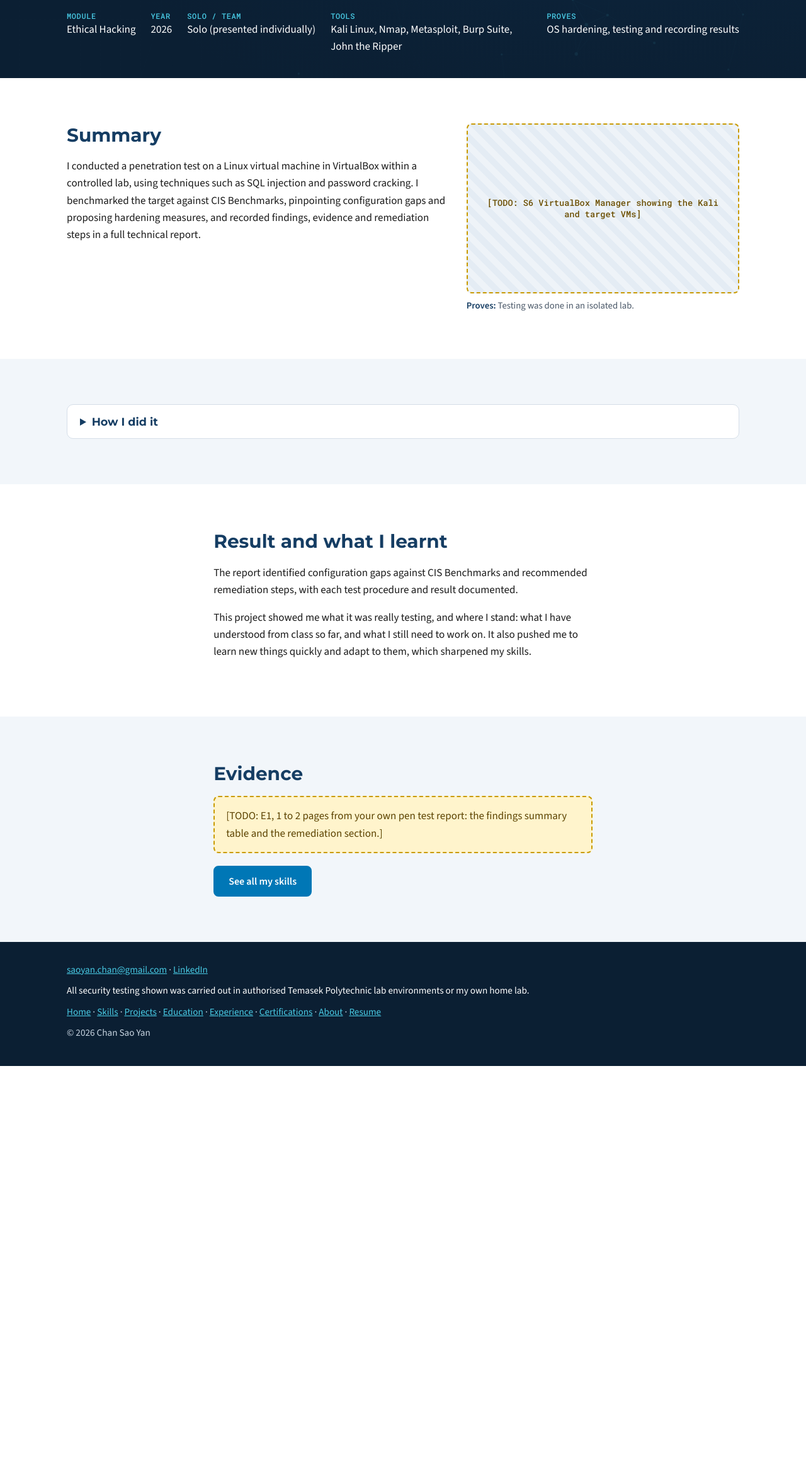
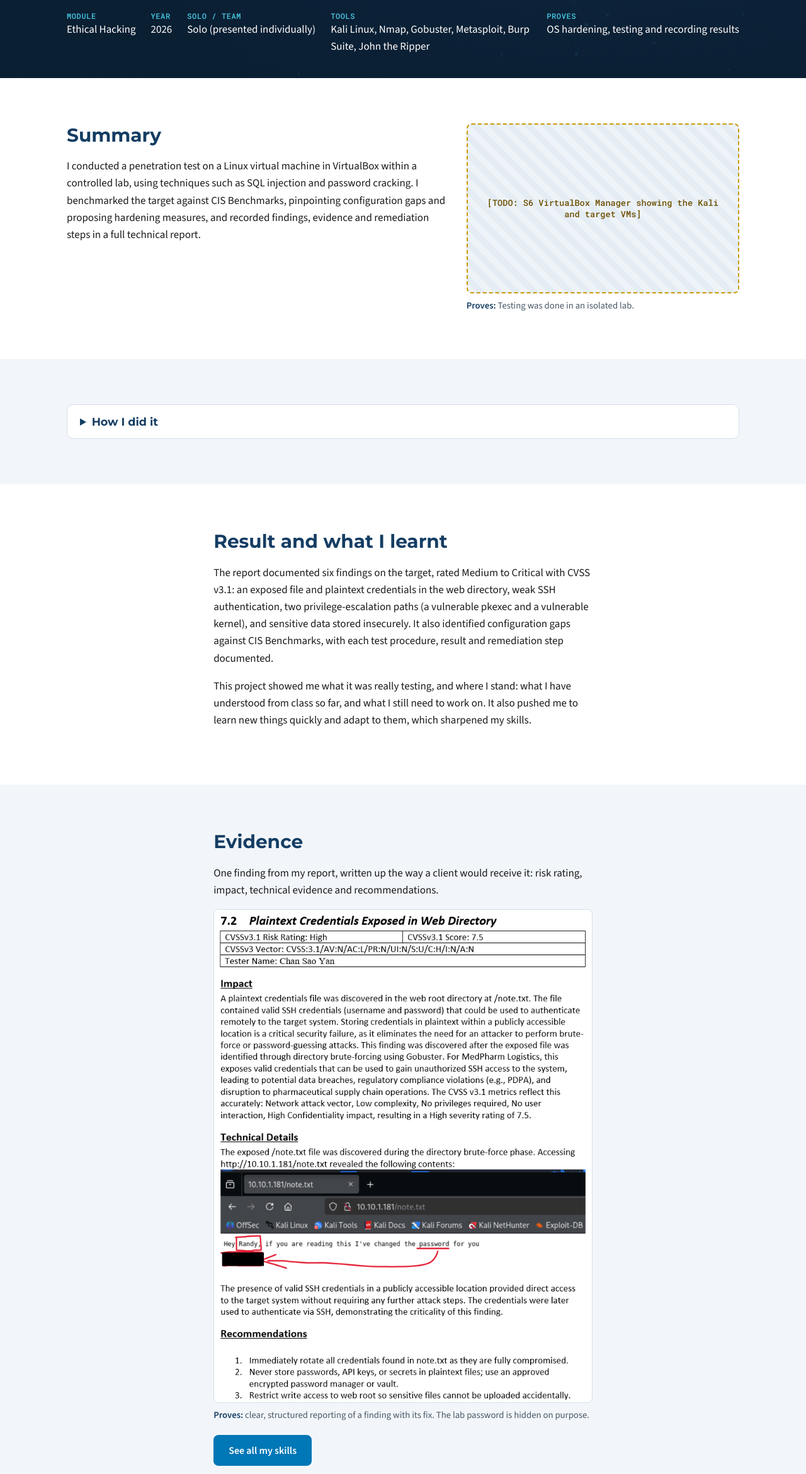
Before and after one commit to Akori-CSY/Akori-CSY.github.io, a plain HTML site: page project-penetration-testing.html in a window 1280 px wide. Shown: the part 219-2560 px from the top of the page at 63% size. Before the commit the page ends 1912 px from the top, so only its background shows below. Drawn offline with nearby package versions, Linux system fonts and the light colour scheme.

Commit message:
Add pen test report pages (E1): findings table and finding 7.2
Lab password in the finding screenshot is covered.

Co-Authored-By: Claude Opus 5.5 <noreply@anthropic.com>

```diff
--- a/project-penetration-testing.html
+++ b/project-penetration-testing.html
@@ -39,7 +39,7 @@
         <a class="back" href="projects.html">&larr; All projects</a>
         <span class="eyebrow">&gt; nmap -sV</span>
         <h1>Penetration Testing Assignment</h1>
-        <dl class="meta"><div><dt>Module</dt><dd>Ethical Hacking</dd></div><div><dt>Year</dt><dd>2026</dd></div><div><dt>Solo / team</dt><dd>Solo (presented individually)</dd></div><div><dt>Tools</dt><dd>Kali Linux, Nmap, Metasploit, Burp Suite, John the Ripper</dd></div><div><dt>Proves</dt><dd>OS hardening, testing and recording results</dd></div></dl>
+        <dl class="meta"><div><dt>Module</dt><dd>Ethical Hacking</dd></div><div><dt>Year</dt><dd>2026</dd></div><div><dt>Solo / team</dt><dd>Solo (presented individually)</dd></div><div><dt>Tools</dt><dd>Kali Linux, Nmap, Gobuster, Metasploit, Burp Suite, John the Ripper</dd></div><div><dt>Proves</dt><dd>OS hardening, testing and recording results</dd></div></dl>
       </div>
     </section>
 
@@ -80,8 +80,8 @@
             </li>
             <li>
               <h3>Benchmark and report</h3>
-              <p>Evaluated hardening against CIS Benchmarks and wrote the full report with findings, evidence and remediation.</p>
-              <figure class="shot"><div class="ph" style="aspect-ratio:16 / 10" role="img" aria-label="Placeholder: S12">[TODO: S12 report cover page, CIS Benchmark findings table, remediation section]</div><figcaption><b>Proves:</b> Recording results and reporting in a structured format.</figcaption></figure>
+              <p>Evaluated hardening against CIS Benchmarks and wrote the full report: six findings, each scored with CVSS v3.1, with evidence and remediation steps.</p>
+              <figure class="shot"><a href="assets/screenshots/E1b.png" target="_blank" rel="noopener"><img src="assets/screenshots/E1b.png" alt="Findings summary table from my report: six findings F001 to F006 on host 10.10.1.181 with CVSS v3 scores from 5.3 Medium to 9.8 Critical" width="1150" height="994" loading="lazy"></a><figcaption><b>Proves:</b> recording results in a structured format, each finding scored with CVSS v3.1.</figcaption></figure>
             </li>
           </ol>
         </details>
@@ -91,7 +91,7 @@
     <section>
       <div class="wrap narrow">
         <h2>Result and what I learnt</h2>
-        <p>The report identified configuration gaps against CIS Benchmarks and recommended remediation steps, with each test procedure and result documented.</p>
+        <p>The report documented six findings on the target, rated Medium to Critical with CVSS v3.1: an exposed file and plaintext credentials in the web directory, weak SSH authentication, two privilege-escalation paths (a vulnerable pkexec and a vulnerable kernel), and sensitive data stored insecurely. It also identified configuration gaps against CIS Benchmarks, with each test procedure, result and remediation step documented.</p>
         <p>This project showed me what it was really testing, and where I stand: what I have understood from class so far, and what I still need to work on. It also pushed me to learn new things quickly and adapt to them, which sharpened my skills.</p>
       </div>
     </section>
@@ -99,7 +99,8 @@
     <section class="alt">
       <div class="wrap narrow">
         <h2>Evidence</h2>
-        <p class="todo-block">[TODO: E1, 1 to 2 pages from your own pen test report: the findings summary table and the remediation section.]</p>
+        <p>One finding from my report, written up the way a client would receive it: risk rating, impact, technical evidence and recommendations.</p>
+        <figure class="shot"><a href="assets/screenshots/E1a.png" target="_blank" rel="noopener"><img src="assets/screenshots/E1a.png" alt="Report finding 7.2, Plaintext Credentials Exposed in Web Directory: CVSS 3.1 score 7.5 High, impact, technical details with a screenshot of note.txt (password hidden), and three recommendations" width="760" height="990" loading="lazy"></a><figcaption><b>Proves:</b> clear, structured reporting of a finding with its fix. The lab password is hidden on purpose.</figcaption></figure>
         <div class="btns"><a class="btn btn-primary" href="skills.html">See all my skills</a></div>
       </div>
     </section>
```
Also changed, not shown: skills.html (+1 -1 lines), assets/screenshots/E1a.png (added), assets/screenshots/E1b.png (added).
